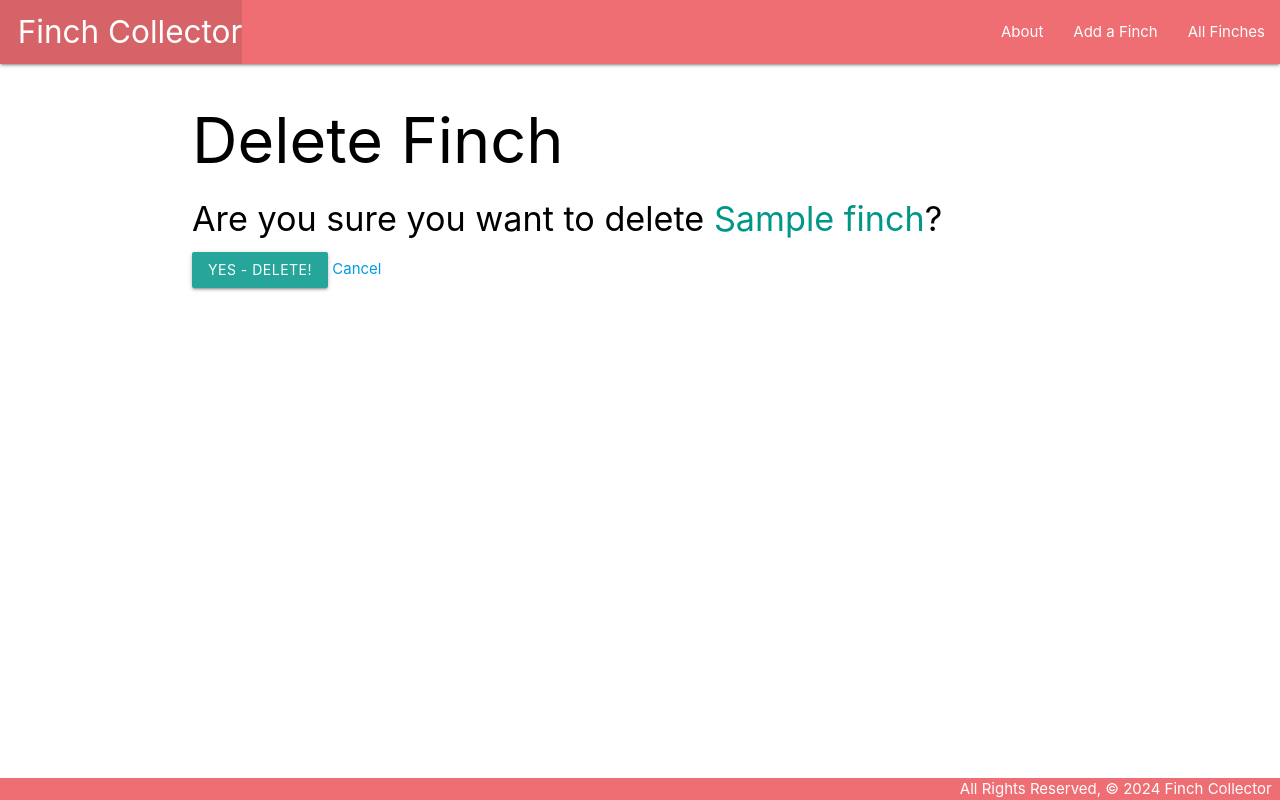
After one commit to ariellepollock/finchcollector, a Django app: page /finches/1/delete in a window 1280 px wide. The commit adds this page. Run offline with Django 4.2, Linux system fonts and the light colour scheme; tables that the repository leaves empty hold one stand-in row (values such as "Sample post").

Commit message:
implement update and delete

```diff
--- a/main_app/static/css/style.css
+++ b/main_app/static/css/style.css
@@ -1,6 +1,8 @@
 body {
+    background-color: white;
+    color: black;
+    min-height: 100vh;
     display: flex;
-    min-height: 100vh;
     flex-direction: column;
 }
 
--- a/main_app/templates/base.html
+++ b/main_app/templates/base.html
@@ -17,8 +17,8 @@
                     <li><a href="{% url 'home' %}" class="left brand-logo">&nbsp;&nbsp;Finch Collector</a></li>
                 </ul>
                 <ul class="right">
+                    <li><a href="{% url 'about' %}">About</a></li>
                     <li><a href="{% url 'finches_create' %}">Add a Finch</a></li>
-                    <li><a href="{% url 'about' %}">About</a></li>
                     <li><a href="{% url 'index' %}">All Finches</a></li>
                 </ul>
             </div>
--- a/main_app/templates/finches/detail.html
+++ b/main_app/templates/finches/detail.html
@@ -13,6 +13,10 @@
             <p>Age: Just hatched!</p>
             {% endif %}
         </div>
+        <div class="card-action">
+            <a href="{% url 'finches_update' finch.id %}">Edit</a>
+            <a href="{% url 'finches_delete' finch.id %}">Delete</a>
+        </div>
     </div>
 
 {% endblock %}
--- /dev/null
+++ b/main_app/templates/main_app/finch_confirm_delete.html
@@ -0,0 +1,13 @@
+{% extends 'base.html' %}
+
+{% block content %}
+    <h1>Delete Finch</h1>
+
+    <h4>Are you sure you want to delete <span class="teal-text">{{ object.name }}</span>?</h4>
+
+    <form action="" method="POST">
+        {% csrf_token %}
+        <input type="submit" value="Yes - Delete!" class="btn">
+        <a href="{% url 'detail' finch.id %}">Cancel</a>
+    </form>
+{% endblock %}
--- a/main_app/templates/main_app/finch_form.html
+++ b/main_app/templates/main_app/finch_form.html
@@ -1,7 +1,11 @@
 {% extends 'base.html' %}
 
 {% block content %}
-    <h1>Add Finch</h1>
+    {% if object %}
+        <h1>Edit <span class="teal-text">{{object.name}}</span></h1>
+    {% else %}
+        <h1>Add a Finch</h1>
+    {% endif %}
     <form action="" method="POST">
         <!-- Django requires the following for security purposes -->
         {% csrf_token %}
--- a/main_app/urls.py
+++ b/main_app/urls.py
@@ -7,4 +7,6 @@ urlpatterns = [
 	path('finches/', views.finches_index, name='index'),
 	path('finches/<int:finch_id>', views.finches_detail, name='detail'),
 	path('finches/create/', views.FinchCreate.as_view(), name='finches_create'),
+	path('finches/<int:pk>/update', views.FinchUpdate.as_view(), name='finches_update'),
+	path('finches/<int:pk>/delete', views.FinchDelete.as_view(), name='finches_delete'),
 ]
--- a/main_app/views.py
+++ b/main_app/views.py
@@ -1,6 +1,6 @@
 from django.shortcuts import render, redirect
 
-from django.views.generic.edit import CreateView
+from django.views.generic.edit import CreateView, UpdateView, DeleteView
 from django.views.generic.detail import DetailView
 
 from . models import Finch
@@ -31,3 +31,11 @@ class FinchCreate(CreateView):
     model = Finch
     fields = '__all__'
     # success_url = '/finches/{finch_id}'
+
+class FinchUpdate(UpdateView):
+    model = Finch
+    fields = ['breed', 'description', 'age']
+
+class FinchDelete(DeleteView):
+    model = Finch
+    success_url = '/finches'
```
